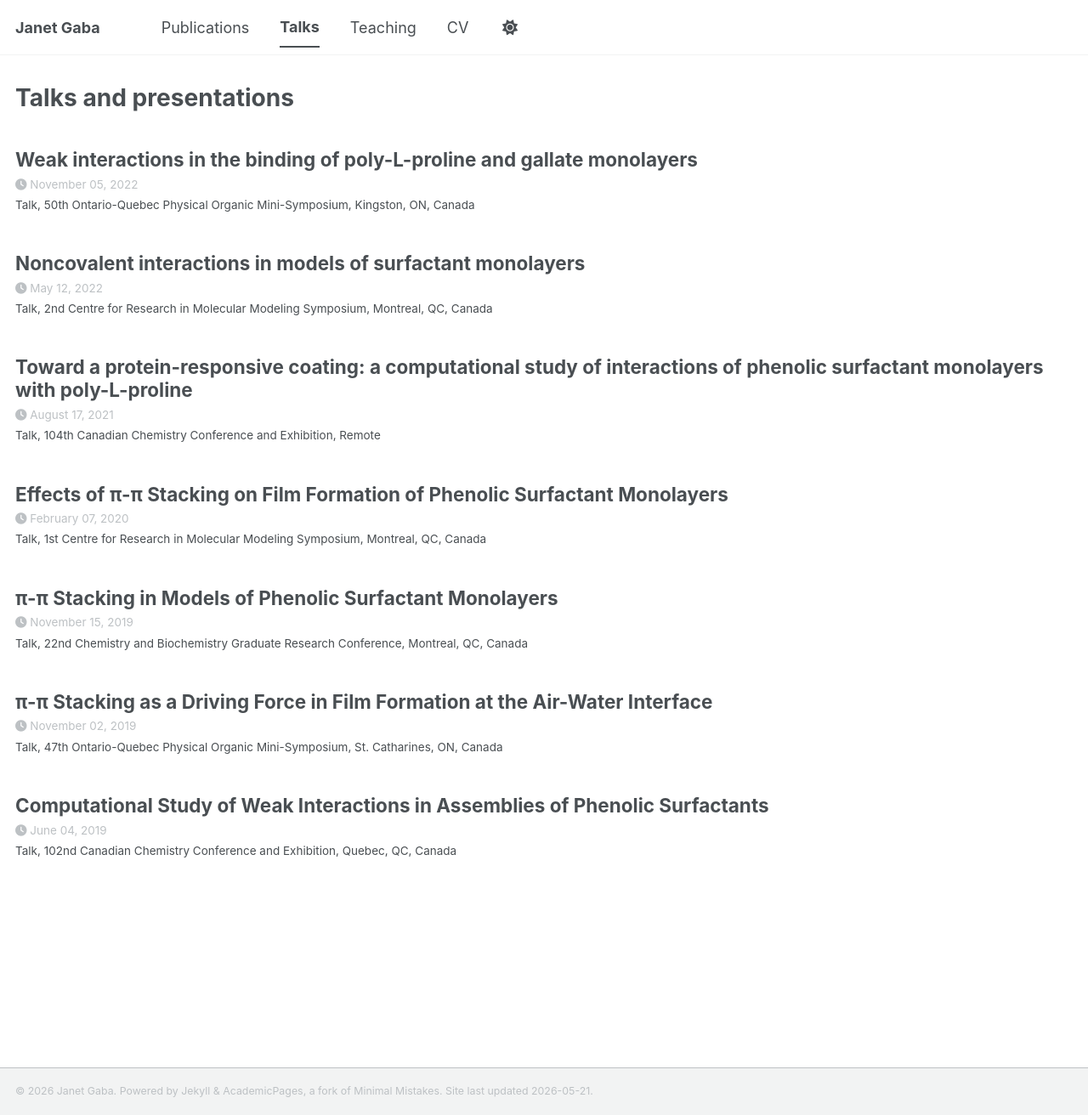
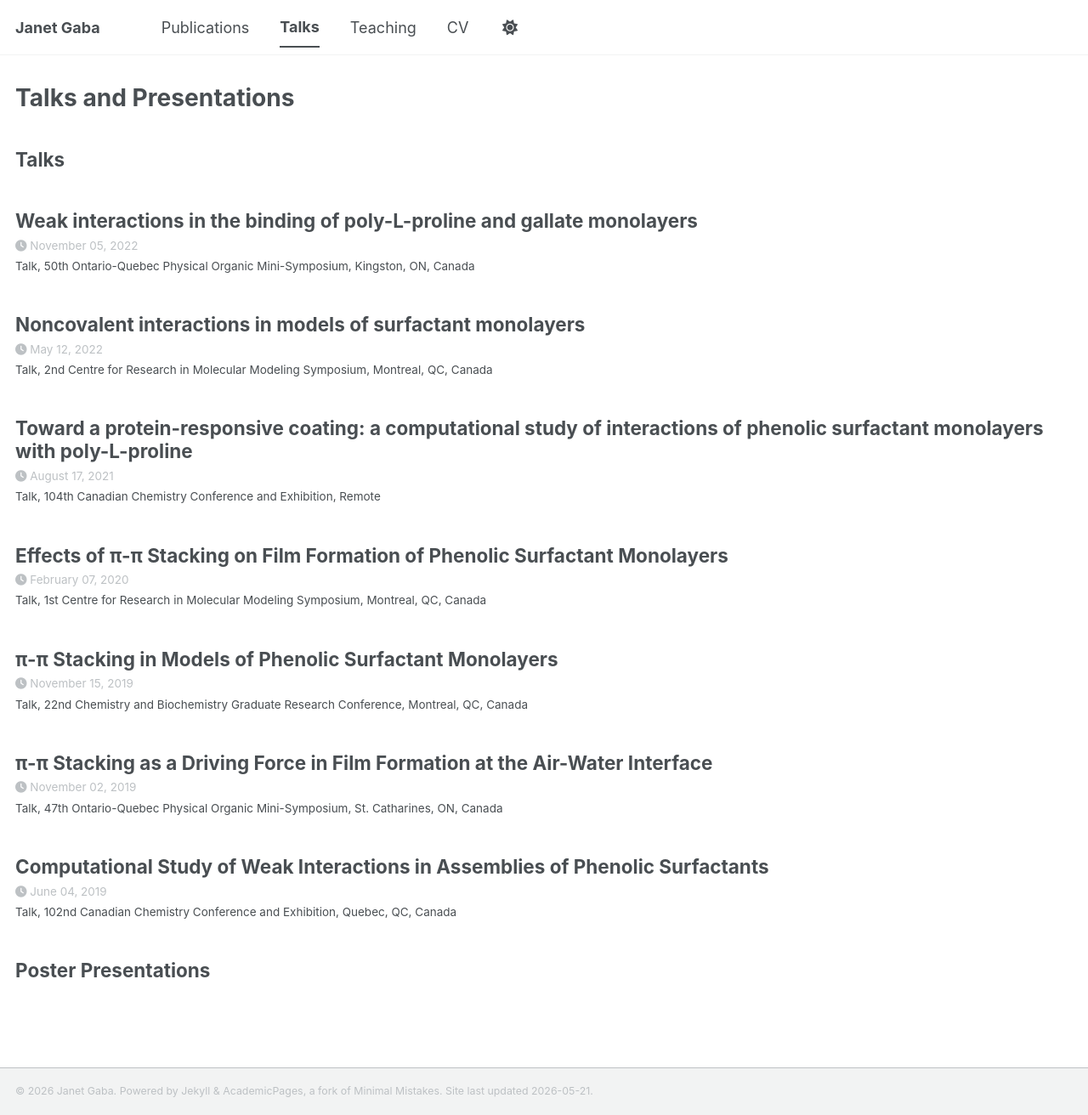
Before and after one commit to janetgaba/janetgaba.github.io, a Jekyll site: the page built from _pages/talks.html, in a window 1280 px wide and 1312 px high. Shown: the whole window at 85% size. Built offline with Jekyll 4.4.1, drawn with Linux system fonts in a browser that asks for light colours; a script bundle is joined from its source files by our own code; library files that are not in the unit come from our copies.

Commit message:
Update talks.html

```diff
--- a/_pages/talks.html
+++ b/_pages/talks.html
@@ -1,16 +1,20 @@
 ---
 layout: archive
-title: "Talks and presentations"
+title: "Talks and Presentations"
 permalink: /talks/
 author_profile: false
 ---
 
-{% if site.talkmap_link == true %}
+<h2>Talks</h2>
+{% for post in site.talks reversed %}
+  {% if post.type == "Talk" %}
+    {% include archive-single-talk.html %}
+  {% endif %}
+{% endfor %}
 
-<p style="text-decoration:underline;"><a href="/talkmap.html">See a map of all the places I've given a talk!</a></p>
-
-{% endif %}
-
+<h2>Poster Presentations</h2>
 {% for post in site.talks reversed %}
-  {% include archive-single-talk.html %}
+  {% if post.type == "Poster" %}
+    {% include archive-single-talk.html %}
+  {% endif %}
 {% endfor %}
```
